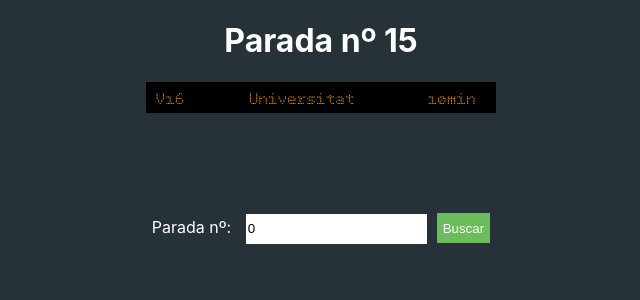
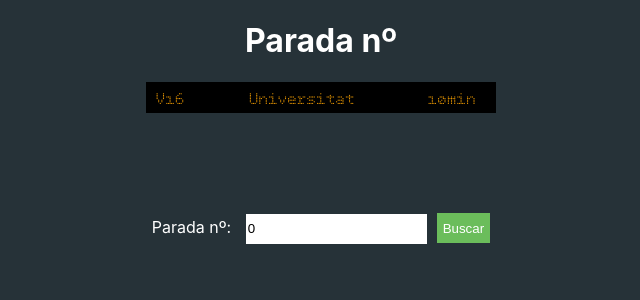
Before and after one commit to alexgonzanu/ejercicio-tmb, a React (Create React App) app: page / in a window 1280 px wide. Shown: the top 300 px of the page, without its empty margins (319-959 px from the left). Built offline with nearby package versions, Linux system fonts and the light colour scheme.

Commit message:
Vinculado el numero buscado con el titulo

```diff
--- a/src/App.js
+++ b/src/App.js
@@ -7,7 +7,7 @@ import useFetch from "./hooks/useFetch";
 function App() {
   const { datos: parada, pedirDatos: pedirParada } = useFetch();
   const { datos: lineas, pedirDatos: pedirLineas } = useFetch();
-  const [numeroParada, setNumeroParada] = useState();
+  const [numeroParada, setNumeroParada] = useState("");
   const [ocultarFraseLineas, setOcultarFraseLineas] = useState(true);
   const [ocultarFraseTiempo, setOcultarFraseTiempo] = useState(true);
 
--- a/src/componentes/NombreParada.js
+++ b/src/componentes/NombreParada.js
@@ -1,7 +1,10 @@
+import { useContext } from "react";
+import BuscarParadaContext from "../contexts/BuscarParada";
 
 const NombreParada = () => {
+  const { numeroParada, parada } = useContext(BuscarParadaContext);
   return (
-    <h1>Parada nº 15</h1>
+    <h1>{`Parada nº ${parada !== null ? (parada.numberMatched === 0 ? `${numeroParada} no existe` : `${numeroParada}`) : ""}`}</h1>
   );
 };
 
```
